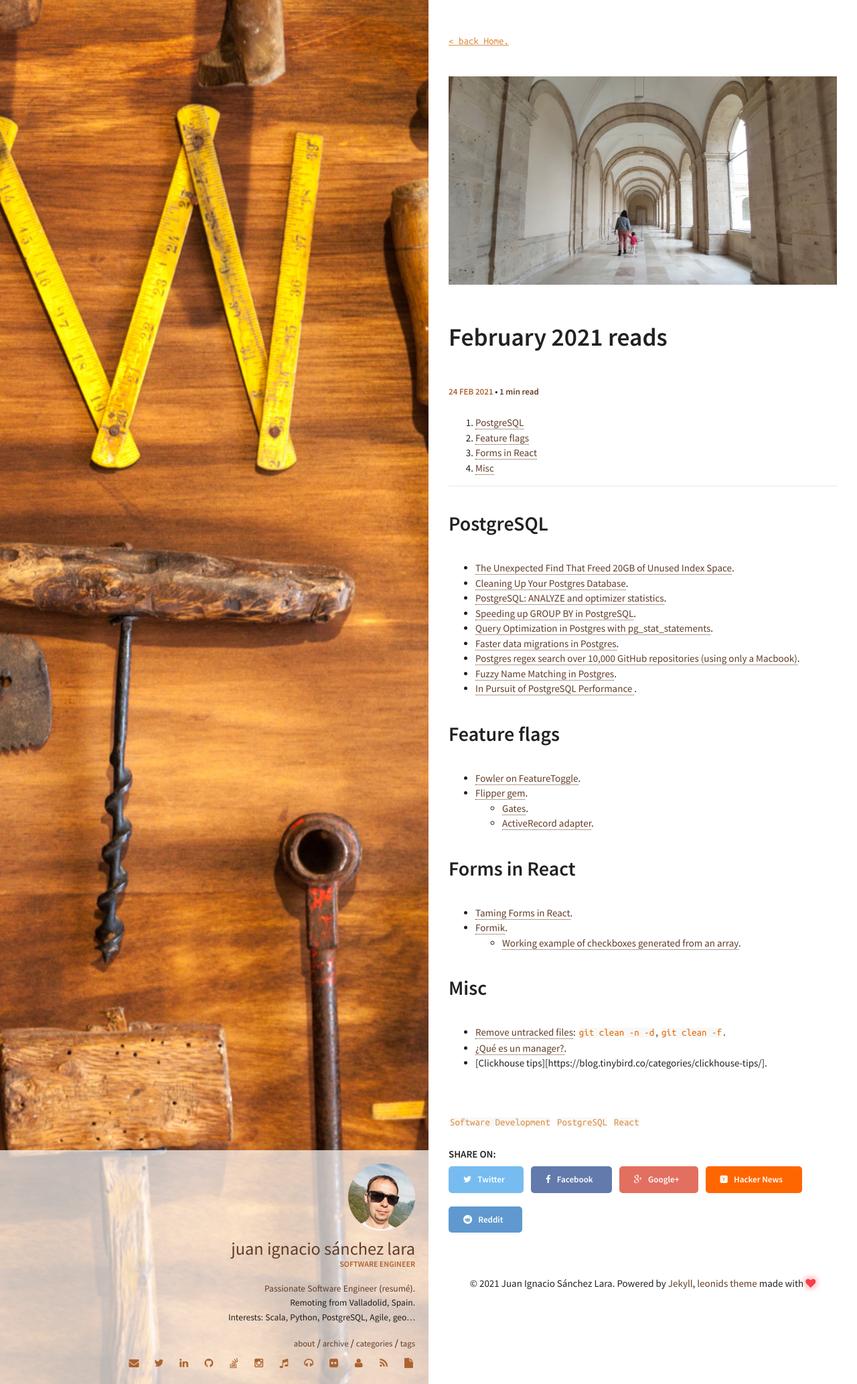
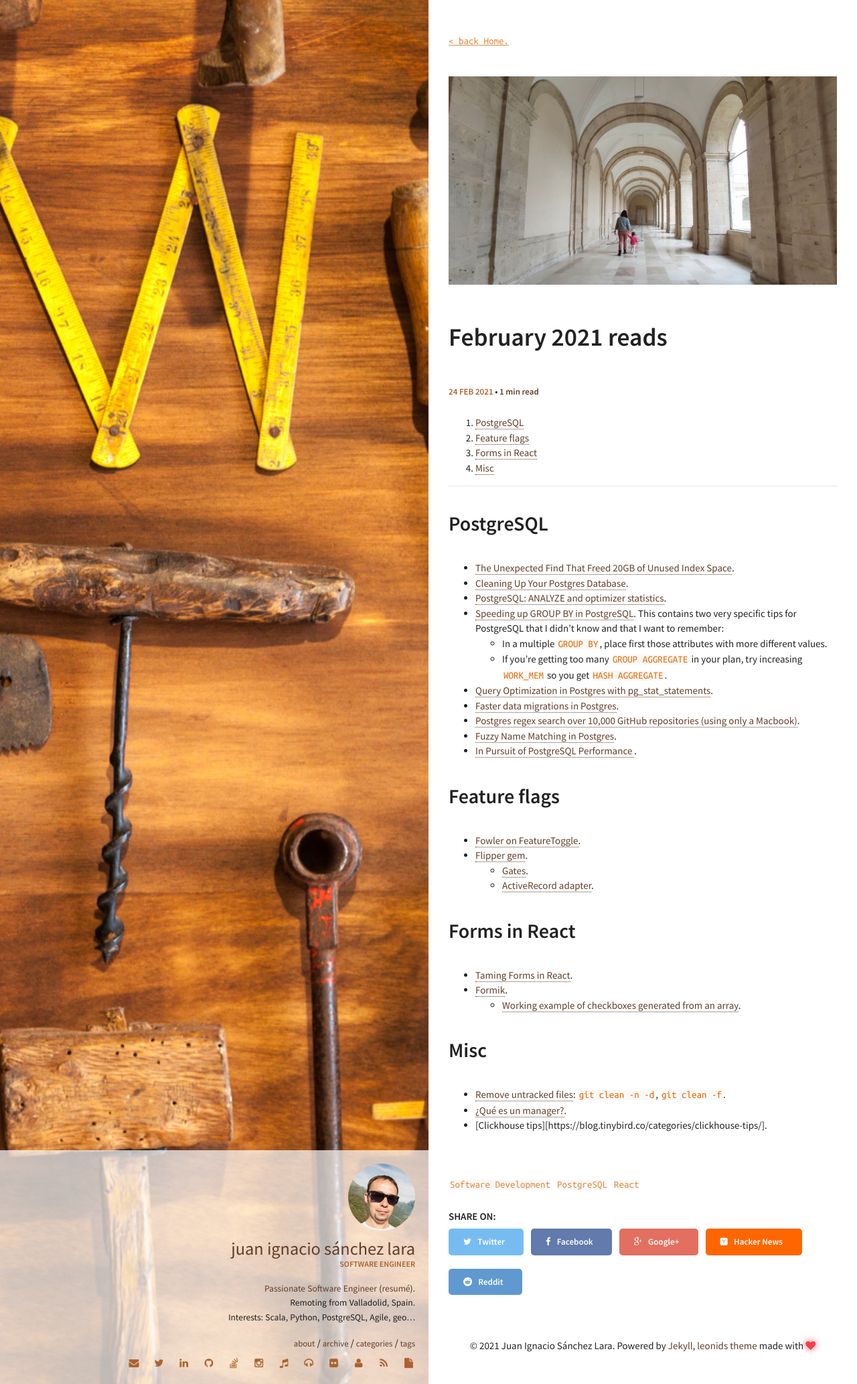
Before and after one commit to juanignaciosl/juanignaciosl.github.io, a Jekyll site: the page built from _posts/2021-02-28-February_2021_reads.markdown, in a window 1280 px wide. Shown: the whole page at 67% size. Built offline with Jekyll 4.4.1, drawn with Linux system fonts in a browser that asks for light colours; comment, search, counter and statistics services are not loaded.

Commit message:
February note

```diff
--- a/_posts/2021-02-28-February_2021_reads.markdown
+++ b/_posts/2021-02-28-February_2021_reads.markdown
@@ -17,7 +17,9 @@ image:
 - [The Unexpected Find That Freed 20GB of Unused Index Space](https://hakibenita.com/postgresql-unused-index-size).
 - [Cleaning Up Your Postgres Database](https://info.crunchydata.com/blog/cleaning-up-your-postgres-database).
 - [PostgreSQL: ANALYZE and optimizer statistics](https://www.cybertec-postgresql.com/en/postgresql-analyze-and-optimizer-statistics/).
-- [Speeding up GROUP BY in PostgreSQL](https://www.cybertec-postgresql.com/en/speeding-up-group-by-in-postgresql/).
+- [Speeding up GROUP BY in PostgreSQL](https://www.cybertec-postgresql.com/en/speeding-up-group-by-in-postgresql/). This contains two very specific tips for PostgreSQL that I didn't know and that I want to remember:
+  - In a multiple `GROUP BY`, place first those attributes with more different values.
+  - If you're getting too many `GROUP AGGREGATE` in your plan, try increasing `WORK_MEM` so you get `HASH AGGREGATE`.
 - [Query Optimization in Postgres with pg_stat_statements](https://info.crunchydata.com/blog/tentative-smarter-query-optimization-in-postgres-starts-with-pg_stat_statements).
 - [Faster data migrations in Postgres](https://www.citusdata.com/blog/2021/02/20/faster-data-migrations-in-postgres/).
 - [Postgres regex search over 10,000 GitHub repositories (using only a Macbook)](https://devlog.hexops.com/2021/postgres-regex-search-over-10000-github-repositories#conclusions).
```
